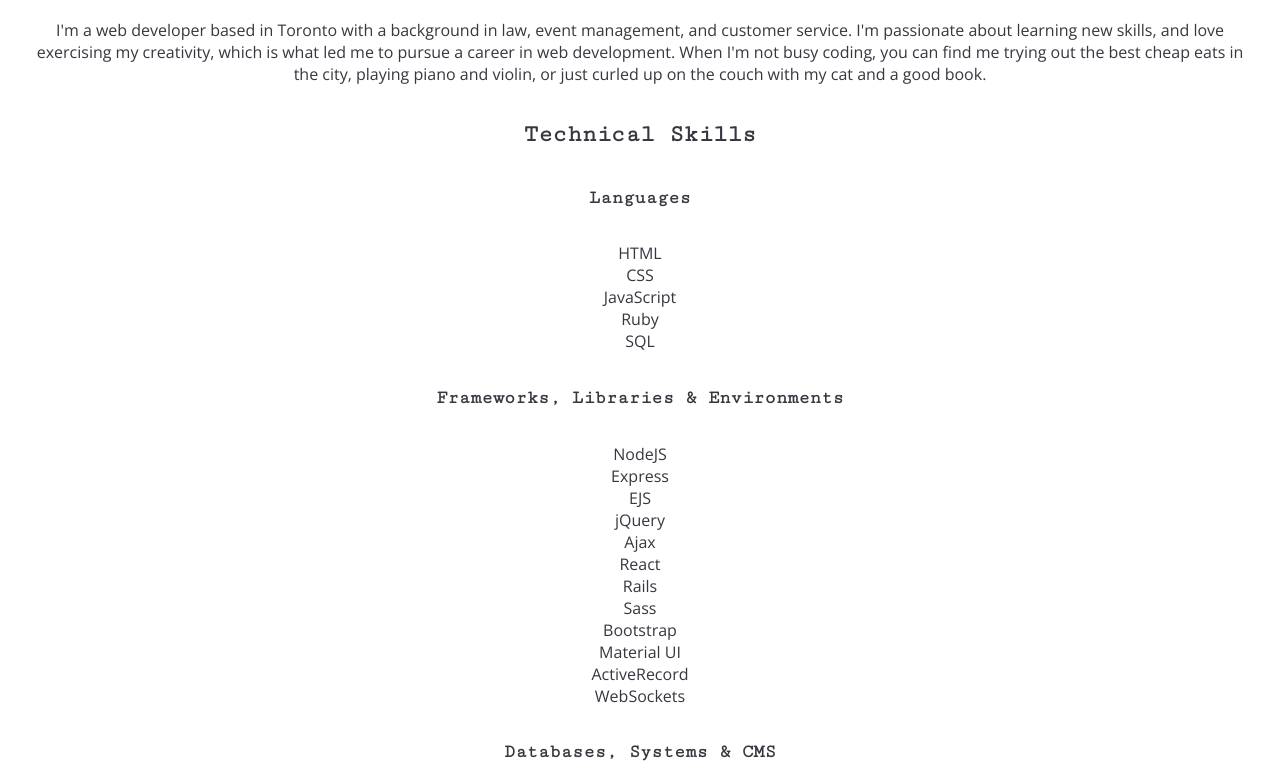
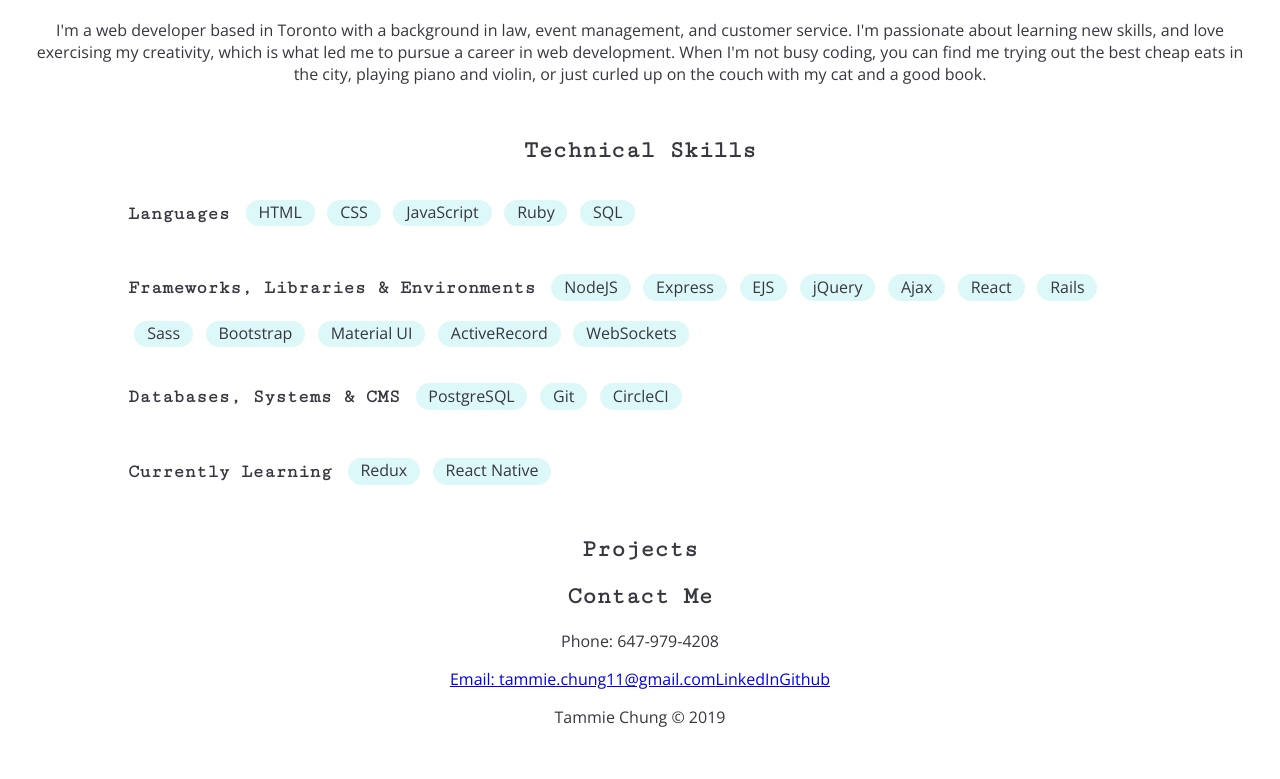
Before and after one commit to tammiec/portfolio, a React (Create React App) app: page / in a window 1280 px wide. Shown: the part 1181-1960 px from the top of the page. After the commit the page ends 1925 px from the top, so only its background shows below. Built offline with nearby package versions, Linux system fonts and the light colour scheme.

Commit message:
Style tech stack list

```diff
--- a/src/Components/About/About.js
+++ b/src/Components/About/About.js
@@ -17,7 +17,7 @@
           I'm a web developer based in Toronto with a background in law, event management, and customer service. I'm passionate about learning new skills, and love exercising my creativity, which is what led me to pursue a career in web development. When I'm not busy coding, you can find me trying out the best cheap eats in the city, playing piano and violin, or just curled up on the couch with my cat and a good book.
         </p>
       </div>
-
+      <div id='tech-list-container'>
         <h2>Technical Skills</h2>
         <TechList
           skillType='languages'
@@ -39,6 +39,7 @@
           skillTitle='Currently Learning'
           skills={['Redux', 'React Native']}
         />
+      </div>
     </>
   );
 }
--- a/src/Components/About/About.scss
+++ b/src/Components/About/About.scss
@@ -1,3 +1,5 @@
+@import '../variables';
+
 #profile-picture {
   height: 250px;
   width: 250px;
@@ -13,9 +15,29 @@
   padding: 1em 2em 0;
 }
 
+#tech-list-container {
+  padding: 1em 2em 0;
+  width: 80%;
+}
+
+.tech-list {
+  display: flex;
+  flex-direction: row;
+  flex-wrap: wrap;
+  align-items: center;
+
+  h3 {
+    text-align: left;
+    margin-right: 0.5em;
+  }
+}
 
 .tech-list-item {
   list-style-type: none;
+  margin: 0.25em 0.4em;
+  padding: 0.1em 0.8em 0.2em;
+  border-radius: 20px;
+  background-color: rgba(187,242,242, 0.5);
 }
 
 ul {
--- a/src/Components/About/TechList.js
+++ b/src/Components/About/TechList.js
@@ -7,8 +7,8 @@
 
   return (
     <>
-      <h3>{props.skillTitle}</h3>
-      <ul className={props.skillType}>
+      <ul className={`tech-list ${props.skillType}`}>
+        <h3>{props.skillTitle}</h3>
         {techStack}
       </ul>
     </>
--- a/src/Components/NavBar.js
+++ b/src/Components/NavBar.js
@@ -5,7 +5,7 @@
 export default function NavBar(props) {
   return (
     <nav id='nav-center'>
-      <p className='nav-item'>About</p>
+      <p className='nav-item'>About Me</p>
       <p className='nav-item'>Projects</p>
       <p className='nav-item'>Contact</p>
     </nav>
```
Lines whose indentation alone changed are shown as unchanged.
